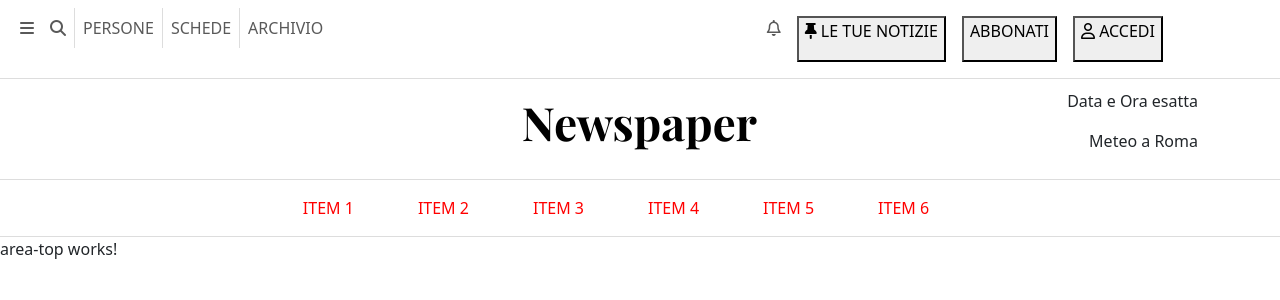
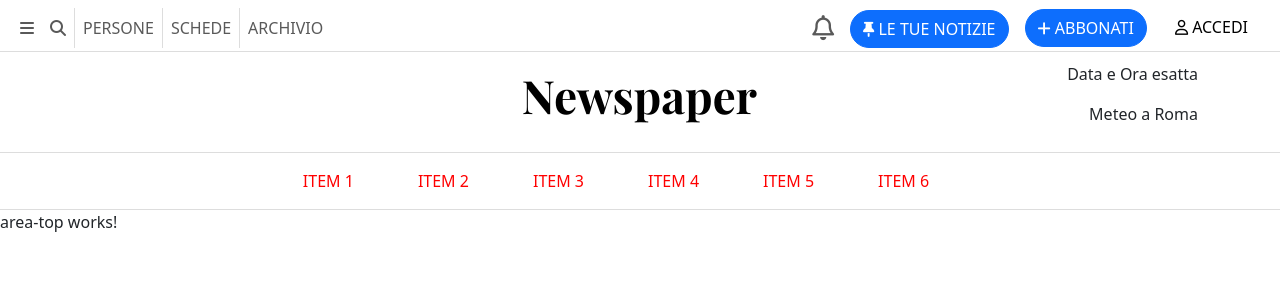
Before and after one commit to CASician/newspaper-ppm, an Angular app: page / in a window 1280 px wide. Shown: the top 300 px of the page. Built offline with nearby package versions, Linux system fonts and the light colour scheme.

Commit message:
feat: haeder-top content stylized

```diff
--- a/src/app/header-top-content/header-top-content.component.css
+++ b/src/app/header-top-content/header-top-content.component.css
@@ -1,7 +1,34 @@
 .container-fluid {
     border-bottom: 1px solid #DDDDDD;
+}
+
+.navbar {
+    padding-bottom: 0%;
 }
 
 .nav-item.bordo {
     border-left: 1px solid #DDDDDD;
 }
+
+.nav-link.right {
+    padding-bottom: 1%;
+    padding-top: 1%;
+}
+
+.btn.white {
+    border: none;
+    background-color: white;
+    color: black;
+}
+
+.btn {
+    border-radius: 35px;
+}
+
+.btn i {
+    font-size: 15px; /* Riduci la dimensione dell'icona */
+}
+
+.fa-bell {
+    font-size: 25px;
+}
--- a/src/app/header-top-content/header-top-content.component.html
+++ b/src/app/header-top-content/header-top-content.component.html
@@ -34,31 +34,34 @@
         <!-- Navbar nelle ultime 5 colonne -->
         <div class="col-5">
             <!-- Contenuto della seconda navbar -->
-            <nav class="navbar navbar-expand-lg">
-                <ul class="navbar-nav mr-auto">
+            <nav class="navbar navbar-expand-lg justify-content-end">
+                <ul class="navbar-nav ml-auto">
                     <li class="nav-item">
-                        <a class="nav-link" href="#">
-                            <i class="fa-regular fa-bell"></i>
+                        <a class="nav-link bell" href="#">
+                            <i class="fa-regular fa-bell"></i> <!-- CAMPANELLA ICON -->
                         </a>
                     </li>
                     <li class="nav-item">
-                        <a class="nav-link" href="#">
-                            <button>
-                                <p> <i class="fas fa-thumbtack extra"></i>  LE TUE NOTIZIE</p> <!-- LE TUE NOTIZIE BOTTON -->
+                        <a class="nav-link right" href="#">
+                            <button class="btn btn-primary" type="button">
+                                <i class="fas fa-thumbtack"></i>
+                                LE TUE NOTIZIE <!-- LE TUE NOTIZIE BOTTON -->
                             </button>
                         </a>
                     </li>
                     <li class="nav-item">
-                        <a class="nav-link" href="#">
-                            <button>
-                                <p>ABBONATI</p> <!-- ABBONATI BUTTON -->
+                        <a class="nav-link right" href="#">
+                            <button class="btn btn-primary" type="button">
+                                <i class="fas fa-plus"></i>
+                                ABBONATI <!-- ABBONATI BUTTON -->
                             </button>
                         </a>
                     </li>
                     <li class="nav-item">
-                        <a class="nav-link" href="#">
-                            <button>
-                                <p> <i class="fa-regular fa-user extra"></i>  ACCEDI</p> <!-- ACCEDI BOTTON -->
+                        <a class="nav-link right" href="#">
+                            <button class="btn btn-primary white" type="button">
+                                <i class="fa-regular fa-user"></i>
+                                ACCEDI <!-- ACCEDI BOTTON -->
                             </button>
                         </a>
                     </li>
```
